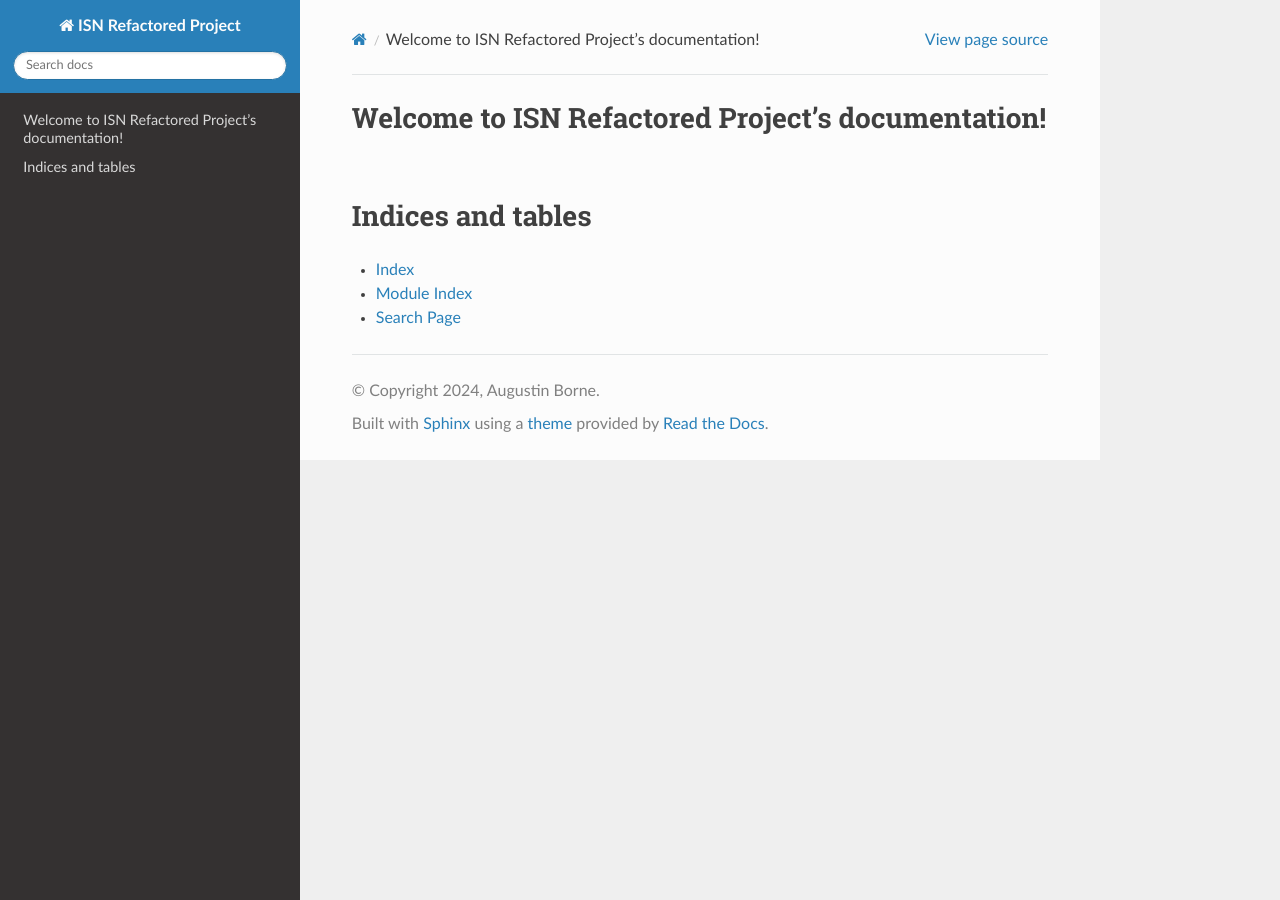
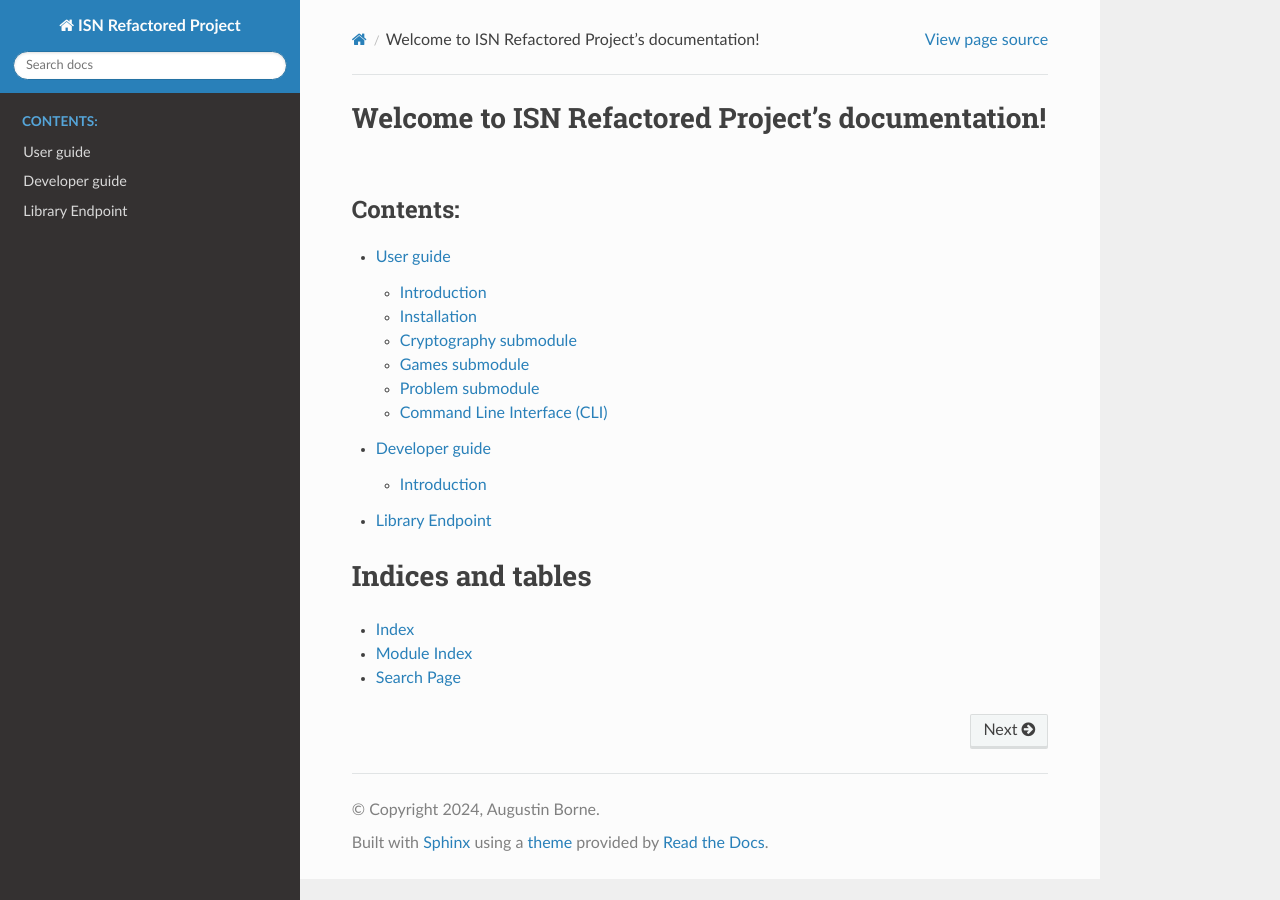
Before and after one commit to pertingens/isn_project_refactored, a Sphinx documentation site: the page built from docs/source/index.rst, in a window 1280 px wide. Built offline with Sphinx 7.4.7 and the Read the Docs theme 2.0.0, drawn with Linux system fonts in a browser that asks for light colours.

```diff
--- a/docs/source/conf.py
+++ b/docs/source/conf.py
@@ -18,7 +18,6 @@ extensions = [
     'sphinx.ext.autosummary',
     'sphinx.ext.coverage',
     'sphinx.ext.githubpages',
-    'sphinx.ext.linkcode',
     'sphinx.ext.napoleon',
     'sphinx.ext.viewcode',
     'sphinx_rtd_theme',
--- a/docs/source/index.rst
+++ b/docs/source/index.rst
@@ -10,6 +10,10 @@ Welcome to ISN Refactored Project's documentation!
    :maxdepth: 2
    :caption: Contents:
 
+   page/user_guide
+   page/developer_guide
+   page/endpoint
+
 
 
 Indices and tables
--- /dev/null
+++ b/docs/source/page/developer_guide.md
@@ -0,0 +1,7 @@
+# Developer guide
+
+## Introduction
+
+This page explain ho to particpate and modify the project.
+
+TBC
--- /dev/null
+++ b/docs/source/page/endpoint.rst
@@ -0,0 +1,2 @@
+Library Endpoint
+================
--- /dev/null
+++ b/docs/source/page/user_guide.md
@@ -0,0 +1,25 @@
+# User guide
+
+## Introduction
+
+This page explains how to use the project for an end user.
+
+## Installation
+
+TBC
+
+## Cryptography submodule
+
+TBC
+
+## Games submodule
+
+TBC
+
+## Problem submodule
+
+TBC
+
+## Command Line Interface (CLI)
+
+TBC
```
Also changed, not shown: 1 other file.
